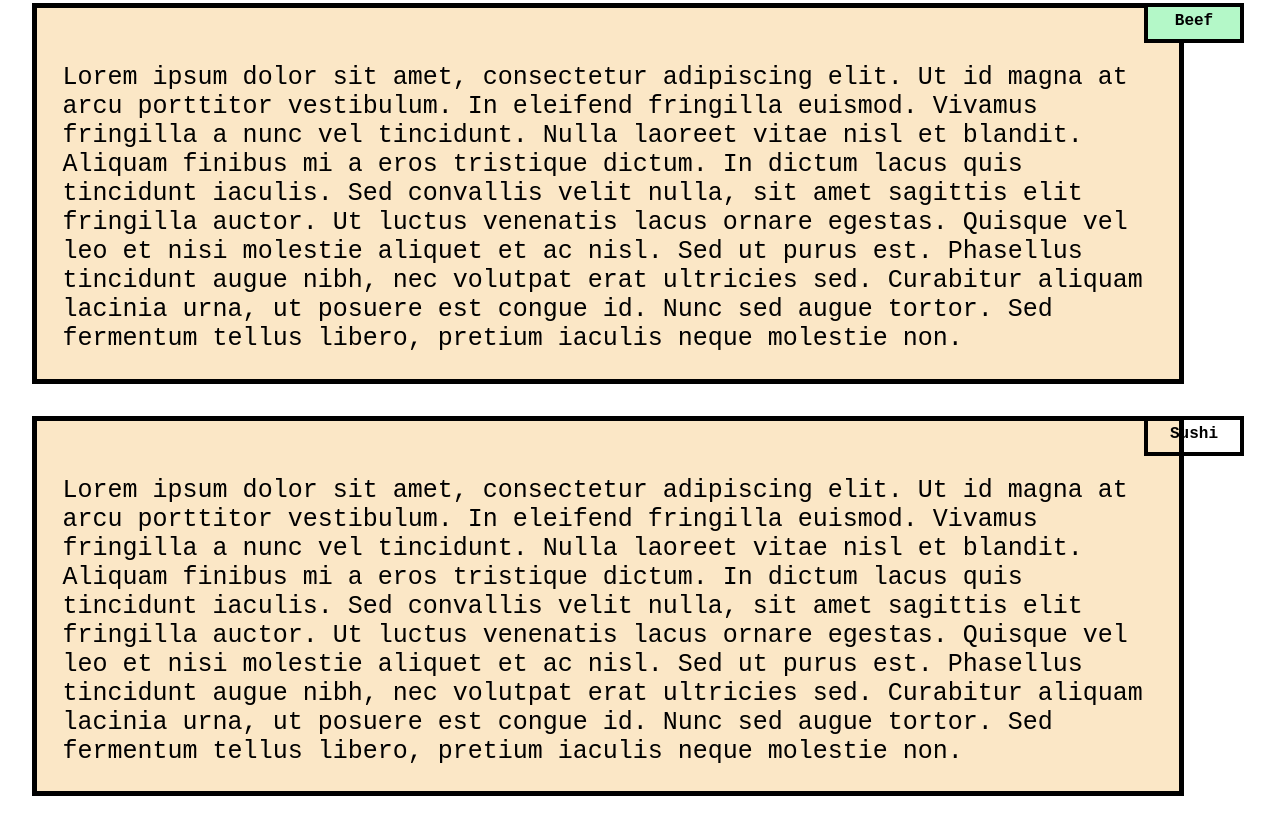
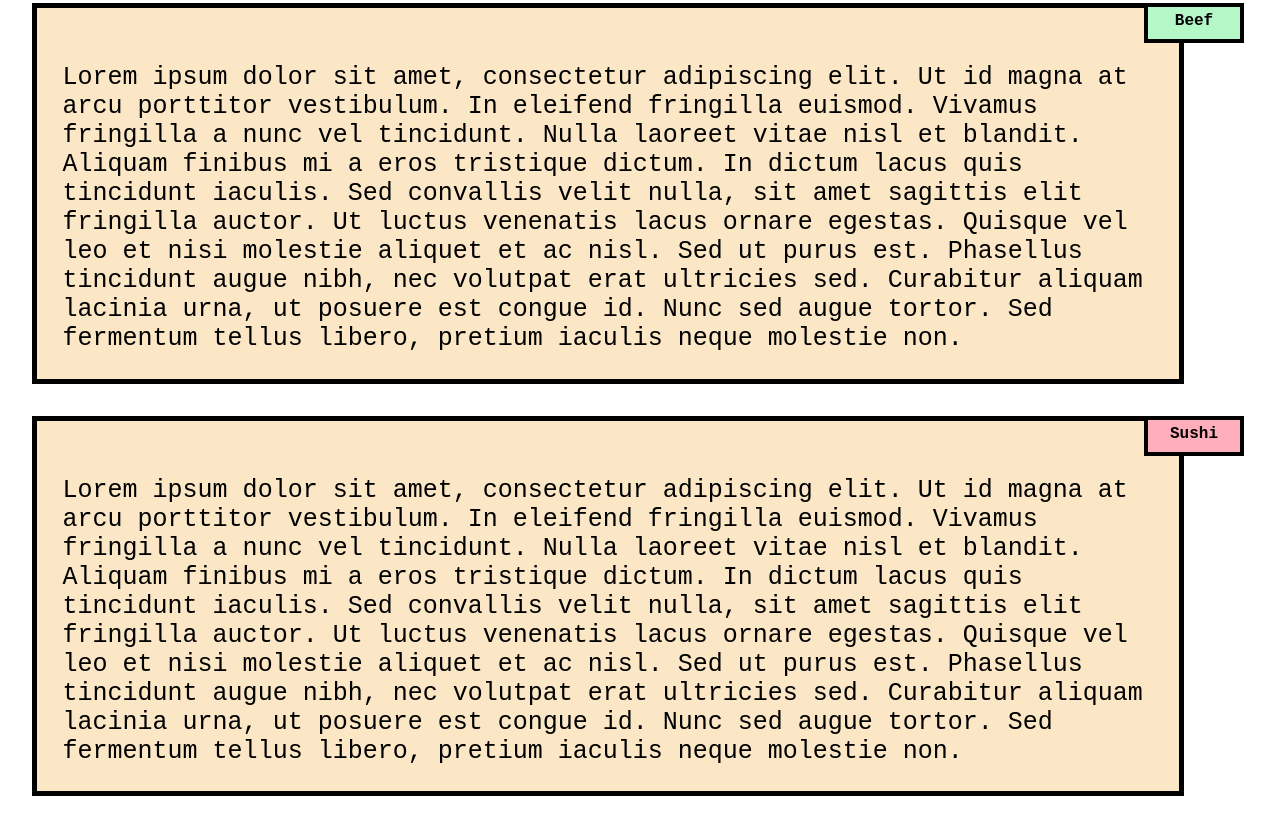
Before and after one commit to caitlinbrinkley/Coursera-Assignments, a plain HTML site: page mod2_soln/index.html in a window 1280 px wide. Shown: the part 532-1360 px from the top of the page. Drawn offline with Linux system fonts and the light colour scheme.

Commit message:
Update style.css

```diff
--- a/mod2_soln/style.css
+++ b/mod2_soln/style.css
@@ -63,7 +63,7 @@ h1 {
 }
 
 .name3{
-  background-color: ##FFAEBC;
+  background-color: #FFAEBC;
 }
 
 /********** Large devices only **********/
```
